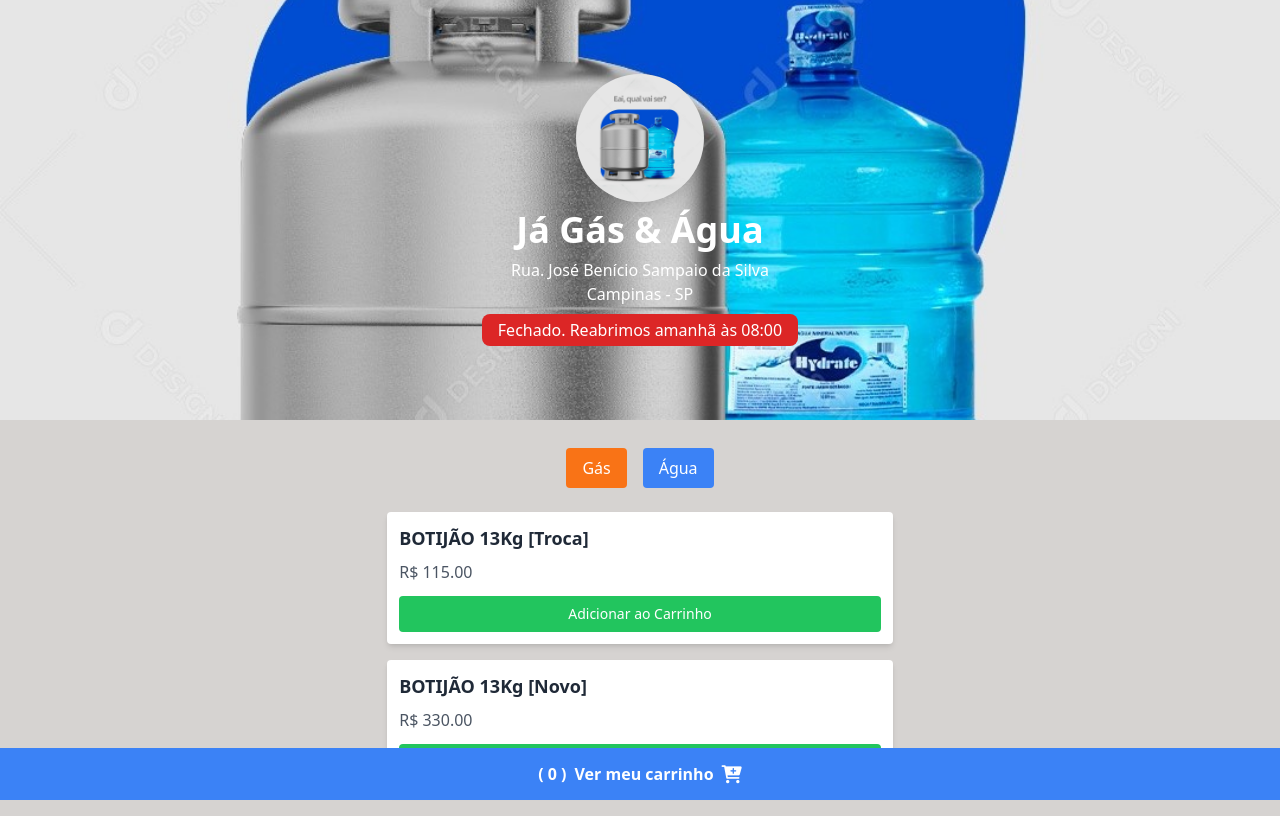
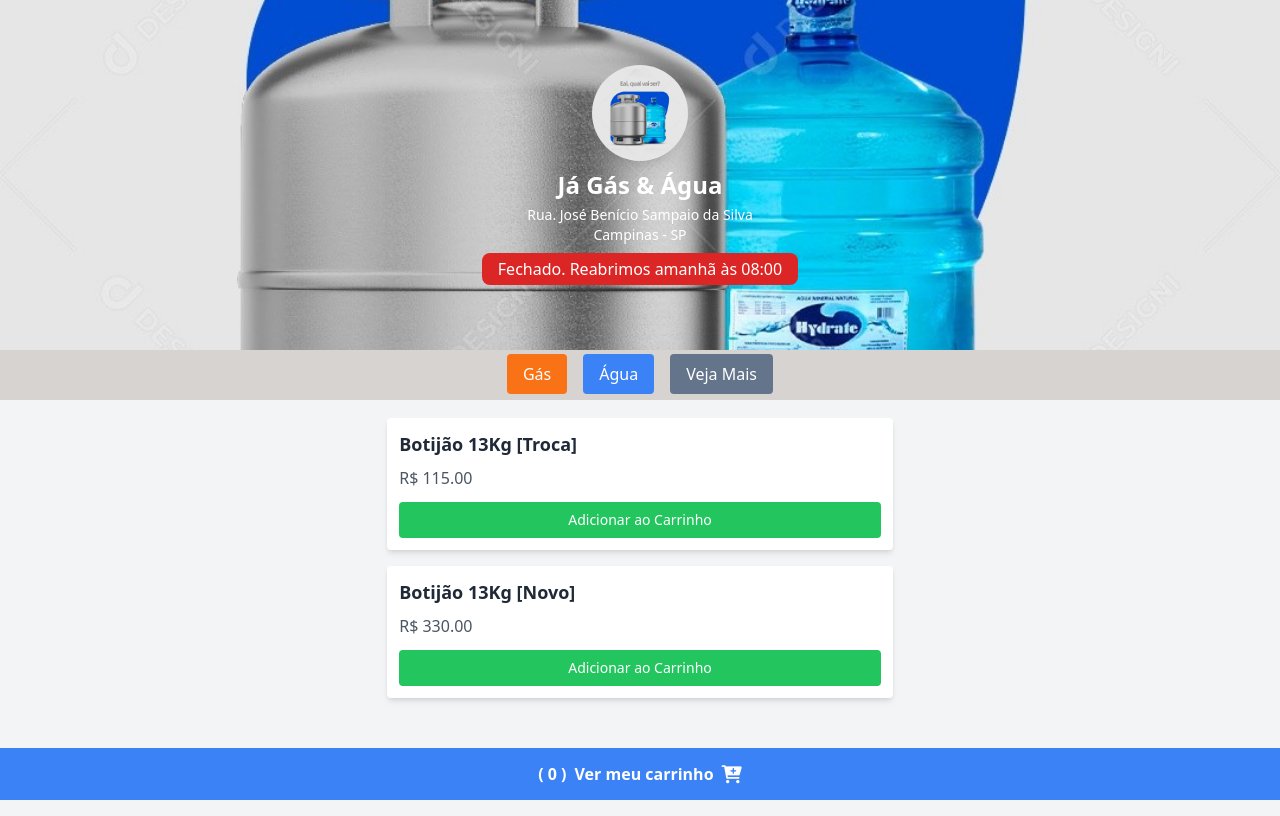
Before and after one commit to browmizaah/expertsolutionsti_ja_gas_agua, a website: page index.html in a window 1280 px wide. Both pictures are taken after a click on the button "Gás". Drawn offline with nearby package versions, Linux system fonts and the light colour scheme.

Commit message:
Criação do botão VejaMais - 15.03.25-17:20

```diff
--- a/index.html
+++ b/index.html
@@ -23,27 +23,28 @@
 <body class="bg-gray-100 text-gray-800">
 
     <!-- Header -->
-    <header class="w-full h-[420px] bg-home bg-cover bg-center" style="background-image: url('./img/img-logo01.jpg');">
+    <header class="w-full h-[350px] bg-home bg-cover bg-center" style="background-image: url('./img/img-logo01.jpg');">
         <div class="w-full h-full flex flex-col justify-center items-center">
             <img src="./img/img-logo01.jpg" alt="Logo do Gás & Água"
-                class="w-32 h-32 rounded-full shadow-xl hover:scale-110 duration-200">
-            <h1 class="text-white font-bold text-4xl mt-2 mb-2">Já Gás & Água</h1>
-            <span class="text-white font-medium">Rua. José Benício Sampaio da Silva</span>
-            <span class="text-white font-medium">Campinas - SP</span>
-            <div id="horario-cor" class="bg-blue-600 px-4 py-1 rounded-lg mt-2">
-                <span class="text-white font-medium">Horario de funcinamento - 08:00 às 18:00</span>
+                class="w-24 h-24 rounded-full shadow-xl hover:scale-110 duration-200">
+            <h1 class="text-white font-bold text-2xl mt-2 mb-1">Já Gás & Água</h1>
+            <span class="text-white font-medium text-sm">Rua. José Benício Sampaio da Silva</span>
+            <span class="text-white font-medium text-sm">Campinas - SP</span>
+            <div id="horario-cor" class="bg-blue-600 px-3 py-1 rounded-lg mt-2">
+                <span class="text-white font-medium text-sm">Horário de funcionamento - 08:00 às 18:00</span>
             </div>
         </div>
     </header>
 
-
     <!-- Botões principais -->
-    <main class="bg-stone-300">
+    <main class="bg-stone-300 h-[50px]">
         <div class="flex justify-center gap-4">
             <button id="btn-gas"
-                class="bg-orange-500 text-white py-2 px-4 mt-7 rounded hover:bg-orange-600 transition duration-200">Gás</button>
+                class="bg-orange-500 text-white py-2 px-4 mt-1 rounded hover:bg-orange-600 transition duration-200">Gás</button>
             <button id="btn-agua"
-                class="bg-blue-500 text-white py-2 px-4 mt-7 rounded hover:bg-blue-600 transition duration-200">Água</button>
+                class="bg-blue-500 text-white py-2 px-4 mt-1 rounded hover:bg-blue-600 transition duration-200">Água</button>
+            <button id="btn-vejaMais"
+                class="bg-slate-500 text-white py-2 px-4 mt-1 rounded hover:bg-slate-600 transition duration-200">Veja Mais</button>
         </div>
         <!-- Produtos -->
         <div id="produtos" class="mt-4 max-h-[50vh] overflow-y-auto p-2"></div>
--- a/script.js
+++ b/script.js
@@ -21,6 +21,7 @@
 const avisoEndereco = document.getElementById('aviso-endereco');
 const metodoPagamento = document.getElementById('metodo-pagamento');
 const quantidadeItens = document.getElementById('items-carrinho');
+const btnVejaMais = document.getElementById('btn-vejaMais');
 
 // Array para armazenar os itens do carrinho
 let carrinho = [];
@@ -77,12 +78,16 @@
 // Produtos disponíveis (Gás e Água)
 const produtos = {
     gas: [
-        { nome: "BOTIJÃO 13Kg [Troca]", preco: 115.00 },
-        { nome: "BOTIJÃO 13Kg [Novo]", preco: 330.00 }
+        { nome: "Botijão 13Kg [Troca]", preco: 115.00 },
+        { nome: "Botijão 13Kg [Novo]", preco: 330.00 }
     ],
     agua: [
-        { nome: "GALÃO 20L [Troca]", preco: 12.00 },
-        { nome: "GALÃO 20L [Novo]", preco: 38.00 }
+        { nome: "Galão 20L [Troca]", preco: 12.00 },
+        { nome: "Galão 20L [Novo]", preco: 38.00 }
+    ],
+    carvao: [
+        { nome: "Carvão Saco 2kg", preco: 17.00 },
+        { nome: "Carvão Saco 4kg", preco: 28.00 }
     ]
 };
 
@@ -94,7 +99,7 @@
     // Adiciona os produtos do tipo selecionado
     produtos[tipo].forEach(produto => {
         const produtoDiv = document.createElement('div');
-        produtoDiv.className = "bg-white p-3 shadow-md rounded mb-4 w-4/5 md:w-2/5 mx-auto"; // Ajuste de largura para compactação
+        produtoDiv.className = "bg-white p-3 shadow-md rounded mb-4 w-4/5 md:w-2/5 mx-auto";
 
         // Nome e preço do produto
         produtoDiv.innerHTML = `
@@ -104,7 +109,7 @@
 
         // Botão "Adicionar ao Carrinho"
         const botaoAdicionar = document.createElement('button');
-        botaoAdicionar.className = "bg-green-500 text-white py-2 px-3 rounded hover:bg-green-600 transition duration-200 w-full text-sm"; // Botão menor e mais compacto
+        botaoAdicionar.className = "bg-green-500 text-white py-2 px-3 rounded hover:bg-green-600 transition duration-200 w-full text-sm";
         botaoAdicionar.textContent = "Adicionar ao Carrinho";
         botaoAdicionar.onclick = () => adicionarAoCarrinho(produto);
 
@@ -116,20 +121,8 @@
     });
 }
 
-// Função exemplo para adicionar itens ao carrinho
-function adicionarAoCarrinho(produto) {
-    alert(`Você adicionou "${produto.nome}" ao carrinho!`);
-    // Aqui você pode implementar lógica adicional, como atualizar o carrinho no modal
-}
-
-// Eventos de clique para os botões
-btnGas.addEventListener('click', () => exibirProdutos('gas'));
-btnAgua.addEventListener('click', () => exibirProdutos('agua'));
-
-// Variável para controlar qual tipo está atualmente visível
+// Função para alternar visibilidade de acordo com o tipo
 let tipoAtualVisivel = null;
-
-// Função para alternar visibilidade de acordo com o tipo
 function toggleProdutos(tipo) {
     if (tipoAtualVisivel === tipo) {
         // Se clicar no botão do tipo já visível, esconde
@@ -142,12 +135,19 @@
     }
 }
 
-// Eventos de clique para os botões
+// Função exemplo para adicionar itens ao carrinho
+function adicionarAoCarrinho(produto) {
+    alert(`Você adicionou "${produto.nome}" ao carrinho!`);
+    // Lógica para atualizar carrinho
+}
+
+// Seleção de botões
 btnGas.addEventListener('click', () => toggleProdutos('gas'));
 btnAgua.addEventListener('click', () => toggleProdutos('agua'));
+btnVejaMais.addEventListener('click', () => toggleProdutos('carvao'));
 
 // ======================
-// 📌 Parte 4:
+// 📌 Parte 4: Adicionar items ao carrinho
 // ======================
 
 // Função para adicionar itens ao carrinho
@@ -292,7 +292,7 @@
 btnCarrinho.addEventListener('click', abrirModalCarrinho);
 
 // ======================
-// 📌 Parte 4: Enviar pedido
+// 📌 Parte 5: Enviar pedido
 // ======================
 
 function enviarPedido() {
```
Also changed, not shown: src/output.css.
